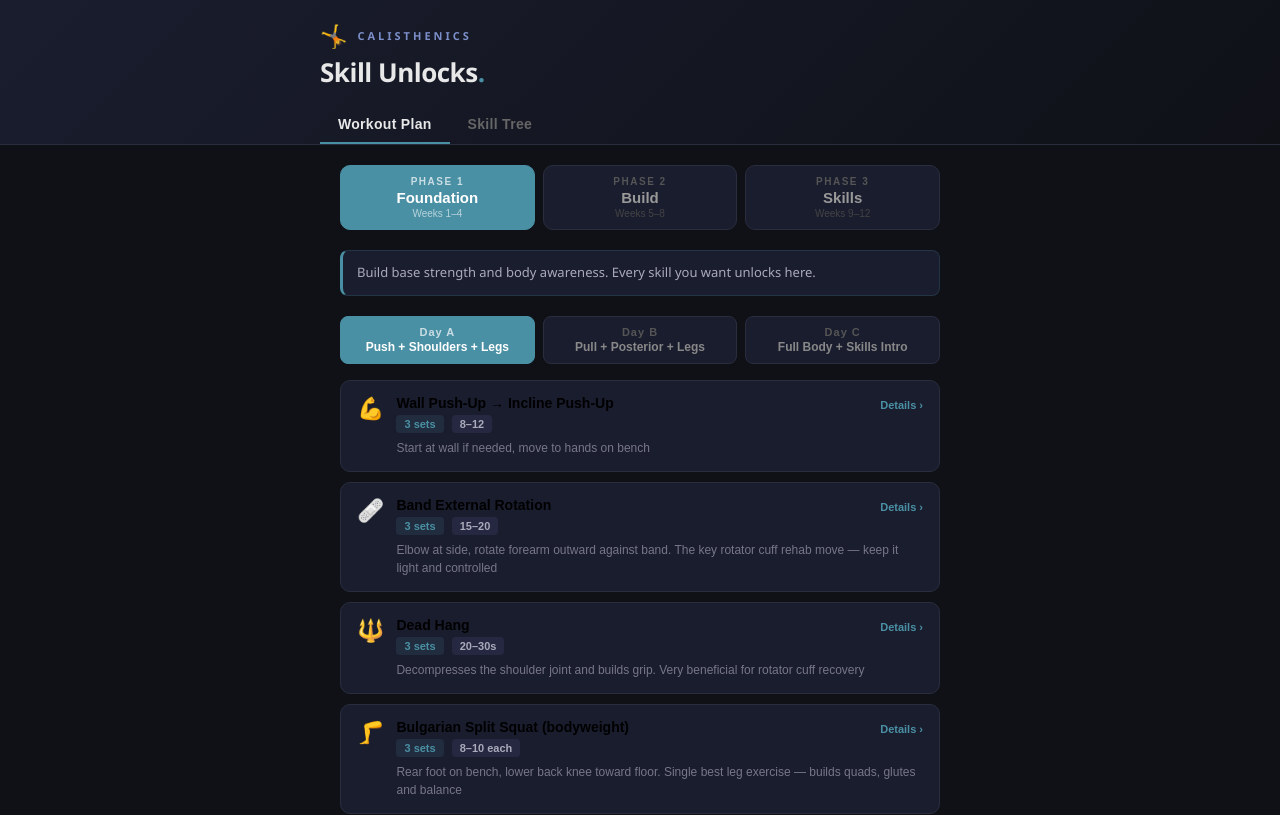
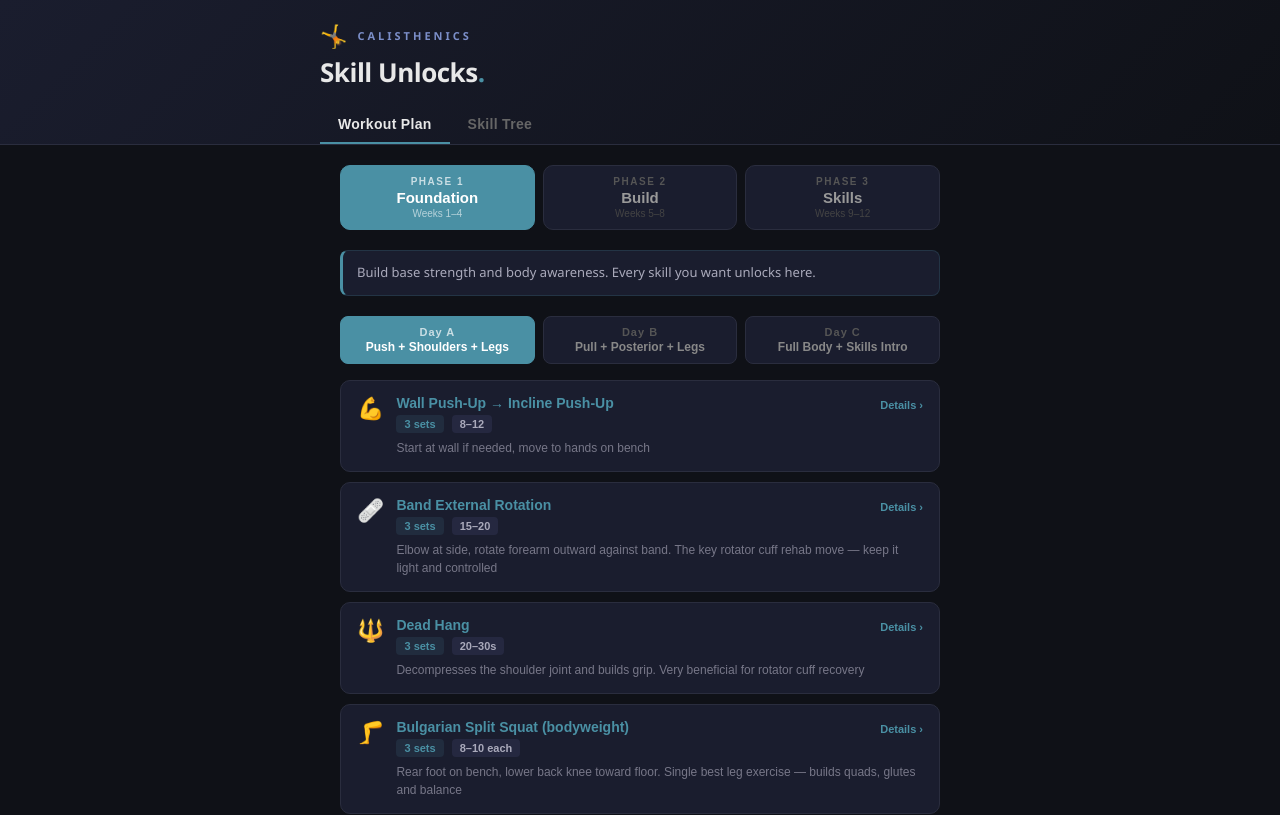
Before and after one commit to Neyschka/Workout, a React (Vite) app: page / in a window 1280 px wide. Shown: the top 815 px of the page. Built offline with nearby package versions, Linux system fonts and the light colour scheme.

Commit message:
Fixed title link colour

```diff
--- a/src/App.jsx
+++ b/src/App.jsx
@@ -800,7 +800,7 @@ export default function App() {
                   <div style={{ fontSize: 22, flexShrink: 0, marginTop: 1 }}>{ex.icon}</div>
                   <div style={{ flex: 1 }}>
                     <div style={{ display: "flex", alignItems: "center", justifyContent: "space-between", gap: 8 }}>
-                      <div style={{ fontWeight: 700, fontSize: 14, marginBottom: 4 }}>{ex.name}</div>
+                      <div style={{ fontWeight: 700, fontSize: 14, marginBottom: 4, color: phase.color }}>{ex.name}</div>
                       <span style={{ fontSize: 11, color: phase.color, flexShrink: 0, fontWeight: 600 }}>Details ›</span>
                     </div>
                     <div style={{ display: "flex", gap: 8, marginBottom: 6 }}>
```
Also changed, not shown: 1 other file (tests, documents, lock files or other folders).
